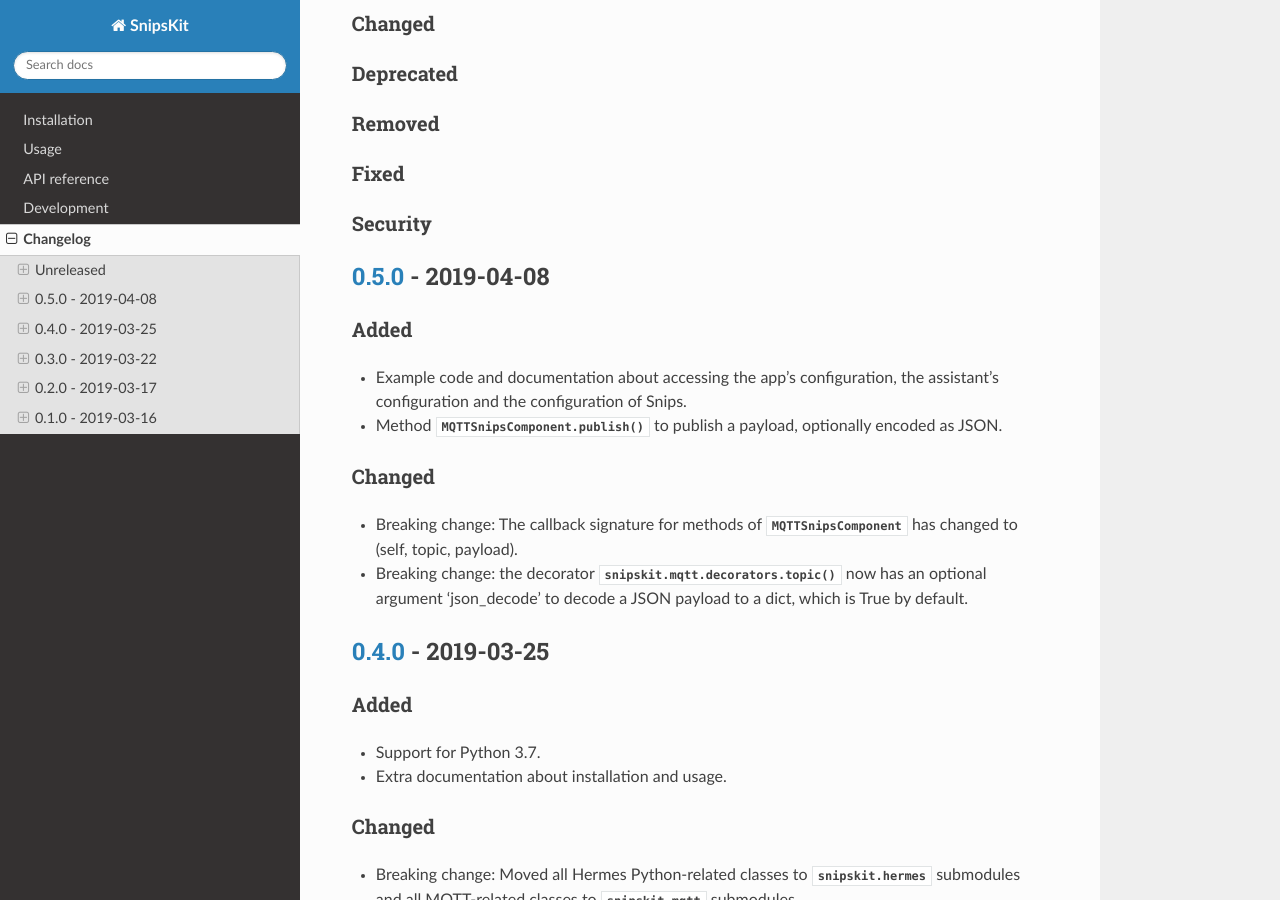
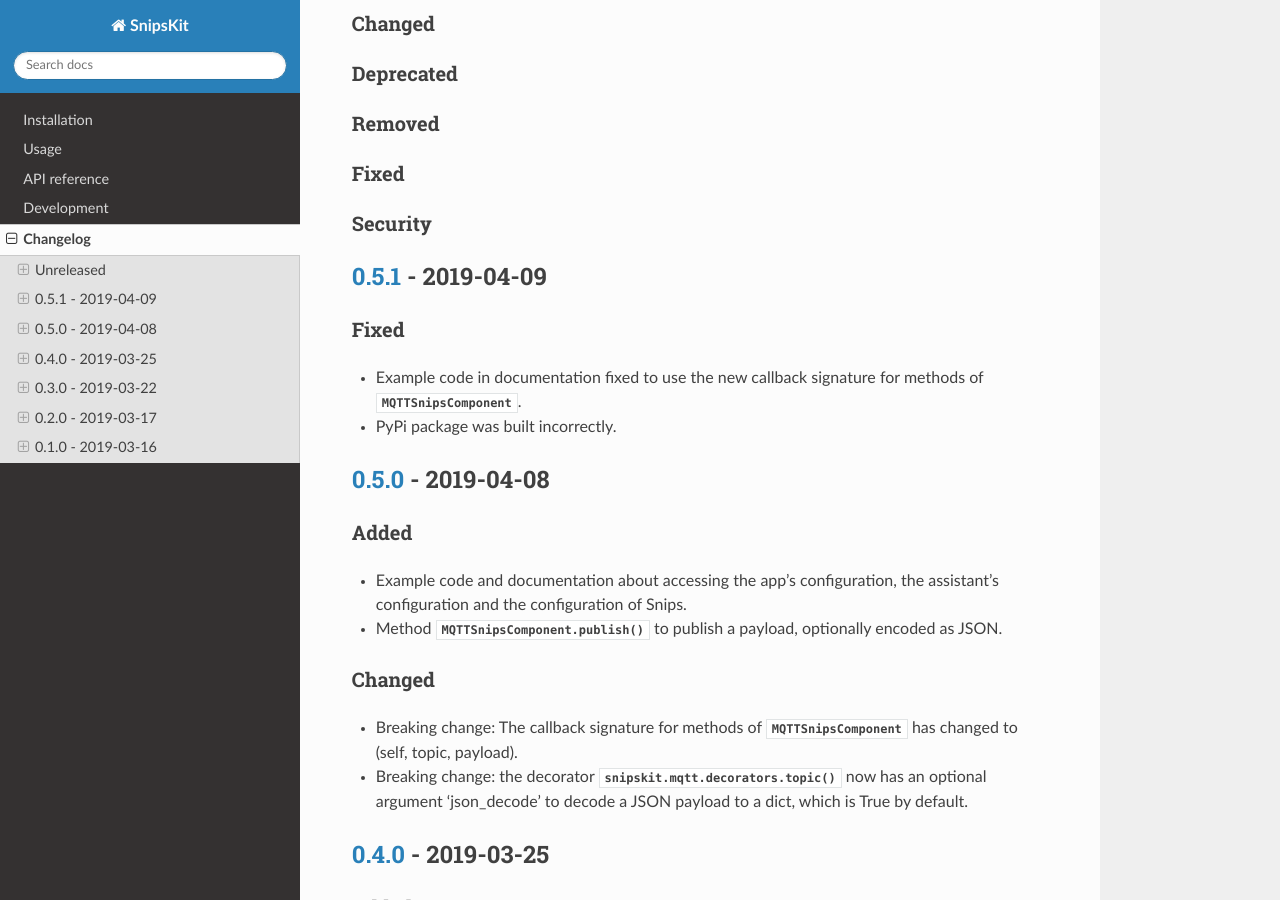
Before and after one commit to koenvervloesem/snipskit, a Sphinx documentation site: the page built from docs/source/CHANGELOG.rst, in a window 1280 px wide and 900 px high, scrolled down 693 px. Built offline with Sphinx 7.4.7 and the Read the Docs theme 2.0.0, drawn with Linux system fonts in a browser that asks for light colours.

Commit message:
Release: 0.5.1

```diff
--- a/docs/source/CHANGELOG.rst
+++ b/docs/source/CHANGELOG.rst
@@ -40,7 +40,18 @@
 Security
 ========
 
-.. _`Unreleased`: https://github.com/koenvervloesem/snipskit/compare/0.5.0...HEAD
+.. _`Unreleased`: https://github.com/koenvervloesem/snipskit/compare/0.5.1...HEAD
+
+*********************
+`0.5.1`_ - 2019-04-09
+*********************
+
+Fixed
+=====
+- Example code in documentation fixed to use the new callback signature for methods of :class:`.MQTTSnipsComponent`.
+- PyPi package was built incorrectly.
+
+.. _`0.5.1`: https://github.com/koenvervloesem/snipskit/compare/0.5.0...0.5.1
 
 *********************
 `0.5.0`_ - 2019-04-08
```
Also changed, not shown: 1 other file.
